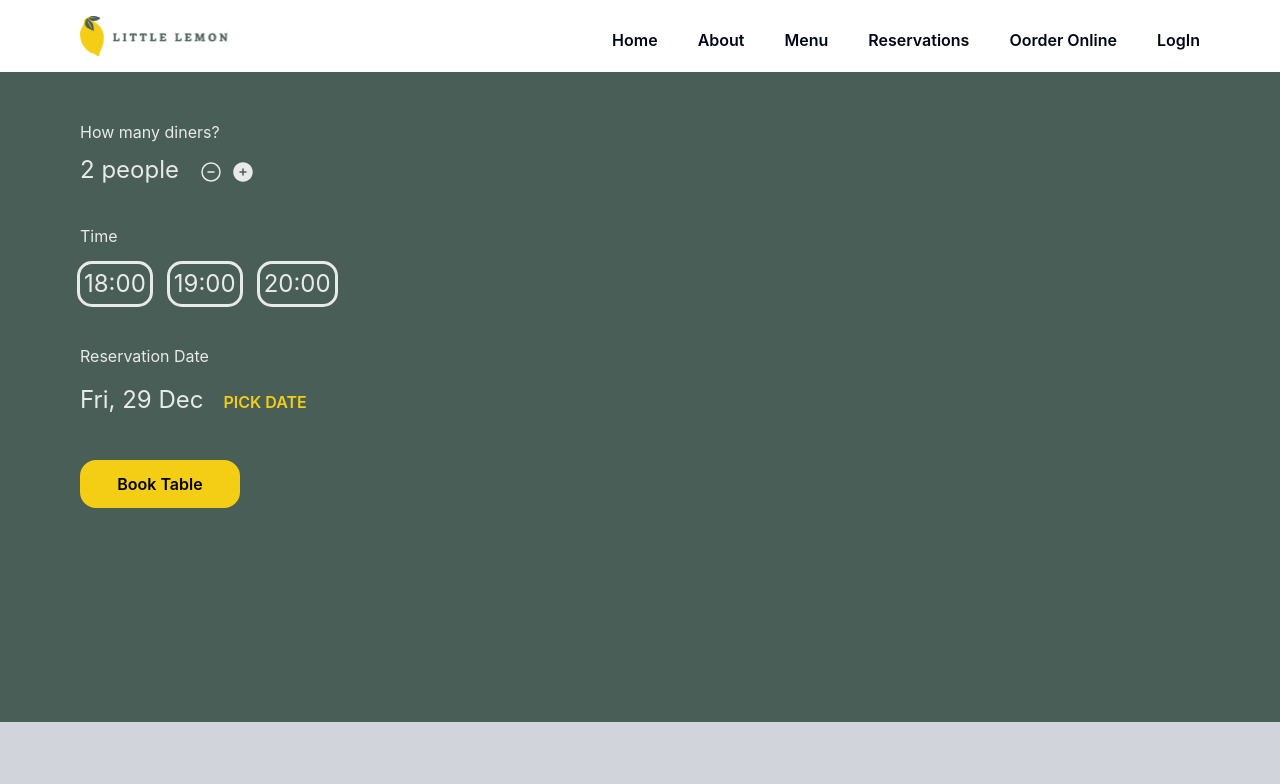
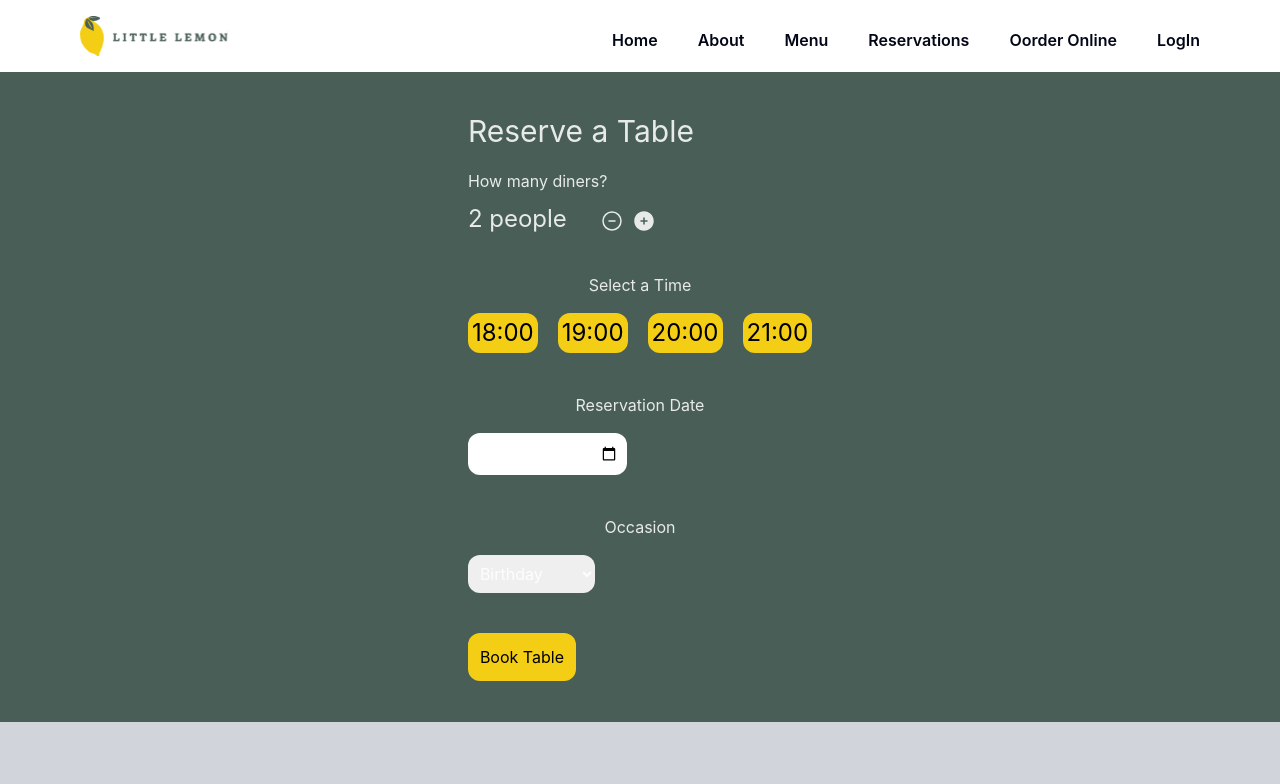
Before and after one commit to resendeleonardo/meta-frontend-developer-capstone, a React (Vite) app in the folder frontend-developer-capstone/: page /booking in a window 1280 px wide. Shown: the top 784 px of the page. Built offline with nearby package versions, Linux system fonts and the light colour scheme.

Commit message:
adding booking feature

```diff
--- /dev/null
+++ b/frontend-developer-capstone/src/components/BookingPage/BookingForm.tsx
@@ -0,0 +1,196 @@
+import React, { useState } from "react";
+import { MinusCircleIcon } from "@heroicons/react/24/outline";
+import { PlusCircleIcon, CheckCircleIcon } from "@heroicons/react/24/solid";
+// import CallToAction from "../HomePage/CallToAction";
+import ConfirmBooking from "./ConfirmBooking";
+
+const BookingForm = () => {
+  const [isConfirm, setIsConfirm] = useState(false);
+  const [confirmed, setConfirmed] = useState(false);
+  const [numberOfDiners, setNumberOfDiners] = useState(2);
+  const [errorMessage, setErrorMessage] = useState("");
+  const [selectedTime, setSelectedTime] = useState("");
+  const [selectedDate, setSelectedDate] = useState("");
+  const [occasion, setOccasion] = useState("");
+
+  const times = ["18:00", "19:00", "20:00", "21:00"];
+
+  // Occasions
+  const occasions = ["Birthday", "Anniversary"];
+
+  // Handle Number of Diners
+  const handleMinusClick = () => {
+    if (numberOfDiners > 2) {
+      setNumberOfDiners((prev) => prev - 1);
+      setErrorMessage("");
+    } else {
+      setErrorMessage("The minimum number of diners is 2.");
+    }
+  };
+  const handlePlusClick = () => {
+    if (numberOfDiners < 10) {
+      setNumberOfDiners((prev) => prev + 1);
+      setErrorMessage("");
+    } else {
+      setErrorMessage("The maximum number of diners is 10.");
+    }
+  };
+
+  // Handle Date
+  const handleDateChange = (event: React.ChangeEvent<HTMLInputElement>) => {
+    const date = event.target.value;
+    setSelectedDate(date);
+  };
+
+  // Handle Occasion
+  const handleOccasion = (event: React.ChangeEvent<HTMLInputElement>) => {
+    const selectedOccasion = event.target.value;
+    setOccasion(selectedOccasion);
+  };
+
+  // Handle Submit
+  const handleSubmit = (e: React.FormEvent) => {
+    e.preventDefault();
+    console.log("Form submitted:", {
+      numberOfDiners,
+      selectedTime,
+      selectedDate,
+      occasion,
+    });
+    // Send data to server...
+  };
+
+  return (
+    <>
+    <div className="h-[650px] bg-primary-color pt-12 md:pt-0 px-5 sm:px-20 2xl:px-72 md:flex md:flex-col md:items-center md:justify-center">
+      <form onSubmit={handleSubmit}>
+        {/* Example -- Will be changed later!! */}
+          {!isConfirm ? (
+            <>
+              <div>
+                <h2 className="text-3xl mb-5">Reserve a Table</h2>
+              </div>
+              <h2 className="text-base">How many diners?</h2>
+              <div className="flex flex-row gap-5 mt-4">
+                <p className="text-2xl leading-5 w-28">
+                  {numberOfDiners} people
+                </p>
+                <div className="flex flex-row gap-2">
+                  <MinusCircleIcon
+                    className="h-6 w-6 cursor-pointer mt-auto hover:text-gray-800"
+                    onClick={handleMinusClick}
+                  />
+                  <PlusCircleIcon
+                    className="h-6 w-6 cursor-pointer mt-auto hover:text-gray-800"
+                    onClick={handlePlusClick}
+                  />
+                </div>
+              </div>
+              {errorMessage && <p className="text-red-500">{errorMessage}</p>}
+              <div className="mt-10">
+                <h2 className="text-base md:flex md:flex-col md:items-center md:justify-center">
+                  Select a Time
+                </h2>
+                <div className="flex flex-row mt-4 gap-5">
+                  {times.map((item) => (
+                    <p
+                      key={item}
+                      className={`text-2xl p-1 bg-secondary-color text-black rounded-xl cursor-pointer hover:bg-gray-800 hover:text-white ${
+                        selectedTime === item ? "bg-gray-800 text-white" : ""
+                      }`}
+                      onClick={() => setSelectedTime(item)}
+                    >
+                      {item}
+                    </p>
+                  ))}
+                </div>
+              </div>
+              <div className="mt-10">
+                <h2 className="text-base md:flex md:flex-col md:items-center md:justify-center">
+                  Reservation Date
+                </h2>
+                <div className="flex flex-row mt-4 gap-5">
+                  {/* <p className="text-2xl">{selectedDate || "Select date"}</p> */}
+                  <input
+                    type="date"
+                    value={selectedDate}
+                    onChange={handleDateChange}
+                    className="p-2 rounded-xl cursor-pointer"
+                  />
+                  {/* <p className="text-2xl">Fri, 29 Dec</p>
+            <p className="text-secondary-color text-base font-semibold cursor-pointer leading-9">
+              PICK DATE
+            </p> */}
+                </div>
+              </div>
+              <div className="mt-10">
+                <h2 className="text-base md:flex md:flex-col md:items-center md:justify-center">
+                  Occasion
+                </h2>
+                <div className="mt-4">
+                  <select
+                    className="p-2 rounded-xl cursor-pointer"
+                    value={occasion}
+                    onChange={handleOccasion}
+                  >
+                    {occasions.map((occasion) => (
+                      <option key={occasion}>
+                        {occasion}
+                      </option>
+                    ))}
+                  </select>
+                </div>
+              </div>
+              <div className="mt-10">
+                <button
+                  onClick={() => setIsConfirm(!isConfirm)}
+                  className="bg-secondary-color p-3 text-black rounded-xl flex items-center hover:bg-gray-800 hover:text-white"
+                >
+                  Book Table
+                </button>
+              </div>
+              {/* <div className="mt-10">
+            <CallToAction to="/" text="Book Table" />
+                    </div> */}
+            </>
+          ) : (
+            <>
+                <div className="flex flex-col items-center justify-center">
+              <ConfirmBooking />
+              <div className="flex flex-row gap-4">
+                <button
+                    className="bg-secondary-color p-3 text-black rounded-xl flex items-center hover:bg-gray-800 hover:text-white"
+                    onClick={() => setIsConfirm(!isConfirm)}
+                >
+                    Back
+                </button>
+              <button
+                type="submit"
+                onClick={() => setConfirmed(!confirmed)}
+                className="bg-secondary-color p-3 text-black rounded-xl flex items-center hover:bg-gray-800 hover:text-white"
+              >
+                Confirm
+              </button>
+              </div>
+                </div>
+            </>
+          )}
+      </form>
+      {confirmed && (
+        <>
+            <div
+                className="fixed top-0 right-0 bottom-0 left-0 bg-black opacity-50 flex flex-col items-center justify-center"
+              ></div>
+            <div className="fixed top-48 h-72 md:h-96 md:w-96 bg-white p-4 rounded-xl flex flex-col items-center justify-center">
+                    <CheckCircleIcon className="text-primary-color h-24 w-24 mb-10" />
+                    <h2 className="text-black">YOUR RESERVATION HAS BEEN CONFIRMED</h2>
+                    <p className="text-black">Check your email!</p>
+            </div>
+        </>
+      )}
+    </div>
+    </>
+  );
+};
+
+export default BookingForm;
--- a/frontend-developer-capstone/src/components/BookingPage/BookingPage.tsx
+++ b/frontend-developer-capstone/src/components/BookingPage/BookingPage.tsx
@@ -1,14 +1,14 @@
 import React from "react";
 import Header from "../Header";
 import Footer from "../Footer";
-import Reservation from "./Reservation";
+import BookingForm from "./BookingForm";
 
 const BookingPage = () => {
   return (
     <>
       <Header />
       <div className="h-[72px]"></div>
-      <Reservation />
+      <BookingForm />
       <Footer />
     </>
   );
--- /dev/null
+++ b/frontend-developer-capstone/src/components/BookingPage/ConfirmBooking.tsx
@@ -0,0 +1,17 @@
+import React from "react";
+
+const ConfirmBooking = () => {
+  return (
+    <>
+      <div className="mt-20 bg-primary-color py-5 px-20">
+        <h2 className="mb-5 text-2xl">Booking confirmation</h2>
+        <div>
+          <p className="mb-2">Place your email bellow</p>
+          <input type="email" placeholder="Email" className="p-1 rounded-xl" required />
+        </div>
+      </div>
+    </>
+  );
+};
+
+export default ConfirmBooking;
--- a/frontend-developer-capstone/src/components/BookingPage/Reservation.tsx
+++ /dev/null
@@ -1,52 +0,0 @@
-import React from "react";
-import { MinusCircleIcon } from "@heroicons/react/24/outline";
-import { PlusCircleIcon } from "@heroicons/react/24/solid";
-import CallToAction from "../HomePage/CallToAction";
-
-const Reservation = () => {
-  return (
-    <>
-      {/* Example -- Will be changed later!! */}
-      <div className="h-[650px] bg-primary-color pt-12 px-5 sm:px-20 2xl:px-72">
-        <h2 className="text-base">How many diners?</h2>
-        <div className="grid grid-cols-2 mt-4">
-          <div className="flex flex-row gap-5">
-            <p className="text-2xl leading-5">2 people</p>
-            <div className="flex flex-row gap-2">
-              <MinusCircleIcon className="h-6 w-6 cursor-pointer mt-auto" />
-              <PlusCircleIcon className="h-6 w-6 cursor-pointer mt-auto" />
-            </div>
-          </div>
-        </div>
-        <div className="mt-10">
-          <h2 className="text-base">Time</h2>
-          <div className="flex flex-row mt-4 gap-5">
-            <p className="text-2xl p-1 outline rounded-xl cursor-pointer hover:bg-gray-500">
-              18:00
-            </p>
-            <p className="text-2xl p-1 outline rounded-xl cursor-pointer hover:bg-gray-500">
-              19:00
-            </p>
-            <p className="text-2xl p-1 outline rounded-xl cursor-pointer hover:bg-gray-500">
-              20:00
-            </p>
-          </div>
-        </div>
-        <div className="mt-10">
-          <h2 className="text-base">Reservation Date</h2>
-          <div className="flex flex-row mt-4 gap-5">
-            <p className="text-2xl">Fri, 29 Dec</p>
-            <p className="text-secondary-color text-base font-semibold cursor-pointer leading-9">
-              PICK DATE
-            </p>
-          </div>
-        </div>
-        <div className="mt-10">
-          <CallToAction to="/" text="Book Table" />
-        </div>
-      </div>
-    </>
-  );
-};
-
-export default Reservation;
```
